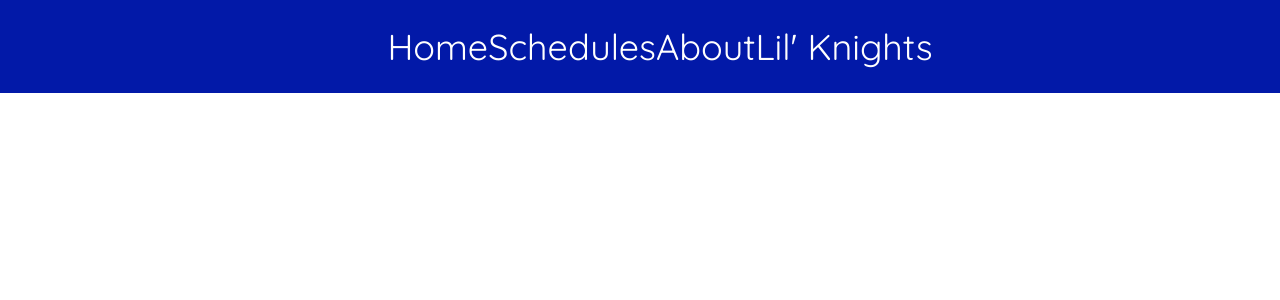
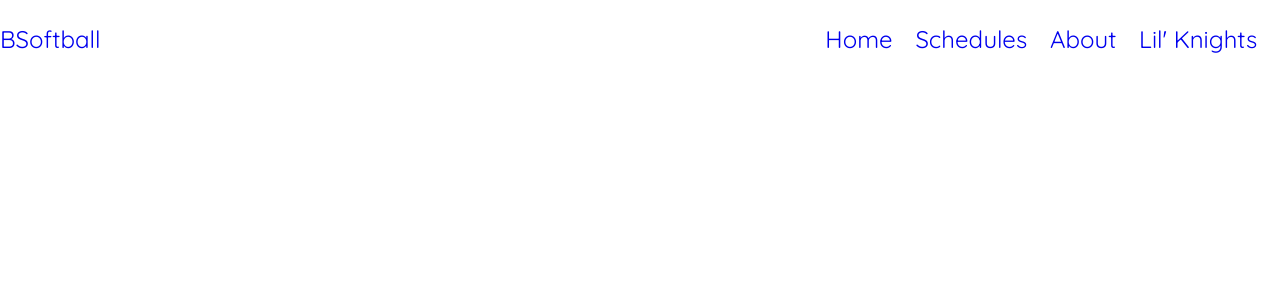
Before and after one commit to genm8/Client-Website, a PHP site: page /bhshome.php in a window 1280 px wide. Shown: the top 300 px of the page. Run offline with PHP 8.4, Linux system fonts and the light colour scheme.

Commit message:
home nav bar

```diff
--- a/bhshome.php
+++ b/bhshome.php
@@ -1,5 +1,6 @@
 <!DOCTYPE html>
 <html lang="en">
+
 <head>
     <meta charset="UTF-8">
     <title>Youth Program</title>
@@ -11,15 +12,17 @@
 </head>
 
 <body>
-    <div id="parallax">
-        <nav>
+    <div class="header">
+        <a class="logo" href="bhshome.php">BSoftball</a>
         <ul>
             <li><a href="bhshome.php">Home</a></li>
             <li><a href="schedule.php">Schedules</a></li>
             <li><a href="about.php">About</a></li>
             <li><a href="youthprogram.php">Lil' Knights</a></li>
         </ul>
-        </nav>
     </div>
+
+
 </body>
+
 </html>
--- a/client-web.css
+++ b/client-web.css
@@ -2,32 +2,43 @@
     font-family: 'Quicksand', sans-serif;
     margin: 0;
 }
-nav a , nav ul {
+
+a,
+ul {
     list-style: none;
     text-decoration: none;
+}
+
+#nav a,
+#nav ul {
     font-size: 150%;
     color: white;
     transition: color .2s;
 }
-nav a:hover {
+
+#nav a:hover {
     color: gray;
 }
-nav ul{
+
+#nav ul {
     display: flex;
     flex-direction: row;
     align-items: center;
     justify-content: space-around;
 }
-#navigation  {
+
+#navigation {
     display: flex;
     justify-content: center;
     background-color: #0219A8;
 }
+
 #navigation h1 {
     font-family: 'Bungee', cursive;
     color: white;
     font-size: 300%;
 }
+
 .centeredtit {
     display: flex;
     flex-direction: column;
@@ -35,19 +46,23 @@
     align-items: center;
     font-size: 120%;
 }
+
 hr {
     width: 80%;
 }
+
 .info div {
     width: 40%;
     display: flex;
-    justify-content:space-around;
+    justify-content: space-around;
 }
+
 .info {
     display: flex;
     flex-direction: row;
     justify-content: center;
 }
+
 #bigbox {
     width: 80%;
     display: flex;
@@ -63,14 +78,17 @@
     margin: auto;
     padding: 2%;
 }
+
 input {
     margin-top: 1%;
 }
+
 select {
     margin-top: 1%;
 }
+
 #parallax {
-  background-image:url(images/protcet-the-shield.jpg)
+    background-image: url(images/protcet-the-shield.jpg);
 
     min-height: 30em;
 
@@ -87,3 +105,24 @@
 div.sched {
     border: 1em;
 }
+
+div.header {
+    display: flex;
+    width: 100%;
+    justify-content: space-between;
+    align-items: center;
+}
+.header {
+    font-size: 150%;
+}
+.header ul {
+    display: flex;
+    justify-content: flex-end;
+    width: 100%;
+}
+
+li {
+    display: inline;
+    cursor: pointer;
+    margin-right: 2%;
+}
--- a/youthprogram.php
+++ b/youthprogram.php
@@ -13,7 +13,7 @@
 
 <body>
     <div id="navigation">
-        <nav>
+        <nav id="nav">
             <h1>Bullard High Future Knights Softball</h1>
             <ul>
                 <li><a href="bhshome.php">Home</a></li>
```
Lines whose indentation alone changed are shown as unchanged.
